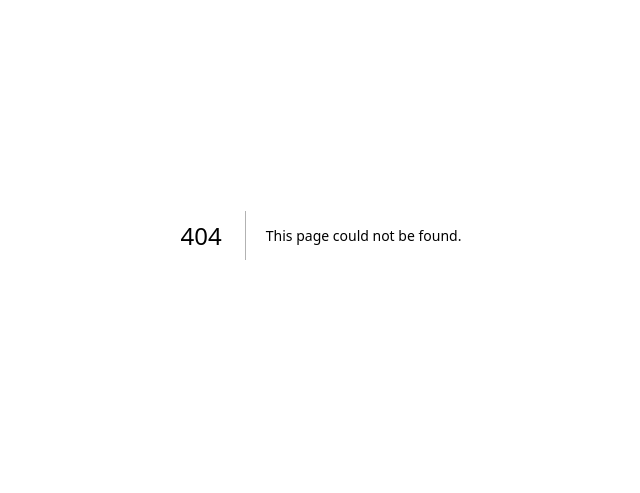
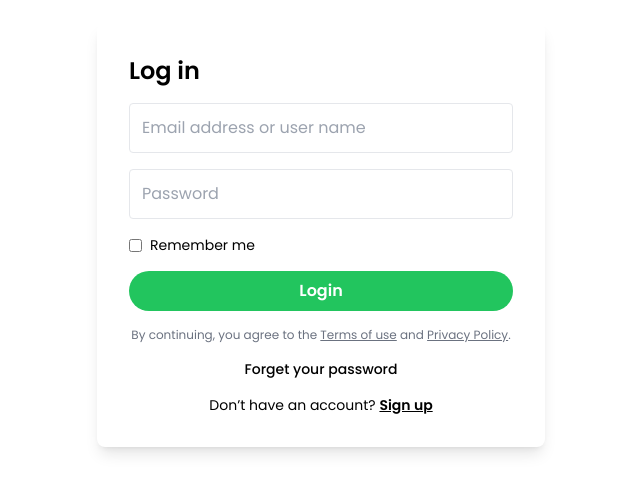
Before and after one commit to Xavier1508/recycling-waste-webapp, a Next.js app: page /login in a window 1280 px wide. Before the commit this address had no page. Shown: the part 165-658 px from the top of the page, without its empty margins (319-959 px from the left). Built offline with nearby package versions, Linux system fonts and the light colour scheme; a web font is replaced by a local one.

Commit message:
ini ada login sama signup coba di cek

```diff
--- /dev/null
+++ b/src/components/Login.jsx
@@ -0,0 +1,46 @@
+import React from "react";
+import Link from "next/link";
+import { FaRegEyeSlash } from "react-icons/fa";
+
+const Login = () => {
+  return (
+    <div className="min-h-screen bg-white flex flex-col">
+      <main className="flex justify-center items-center flex-1">
+        <div className="w-full max-w-md bg-white p-8 shadow-lg rounded-lg">
+          <h2 className="text-2xl font-semibold mb-4">Log in</h2>
+          <form className="space-y-4">
+            <input
+              type="text"
+              placeholder="Email address or user name"
+              className="w-full p-3 border rounded"
+            />
+            <div className="relative">
+              <input
+                type="password"
+                placeholder="Password"
+                className="w-full p-3 border rounded"
+              />
+            </div>
+            <div className="flex items-center">
+              <input type="checkbox" id="remember" className="mr-2" />
+              <label htmlFor="remember" className="text-sm">Remember me</label>
+            </div>
+            <button type="submit" className="w-full bg-green-500 text-white py-2 rounded-full font-semibold">
+              Login
+            </button>
+            <p className="text-xs text-center text-gray-500">
+              By continuing, you agree to the <a href="#" className="underline">Terms of use</a> and <a href="#" className="underline">Privacy Policy</a>.
+            </p>
+            <a href="#" className="text-sm font-medium text-center block">Forget your password</a>
+            <p className="text-sm text-center">
+              Don’t have an account?{" "}
+              <Link href="/signup" className="font-semibold underline">Sign up</Link>
+            </p>
+          </form>
+        </div>
+      </main>
+    </div>
+  );
+};
+
+export default Login;
--- a/src/components/Navbar.jsx
+++ b/src/components/Navbar.jsx
@@ -5,6 +5,8 @@ import Link from "next/link";
 import { navLinks } from "@/constants";
 import { motion } from "framer-motion";
 import Image from "next/image";
+import { useRouter } from "next/router";
+
 
 const Navbar = () => {
   const [toggle, setToggle] = useState(false);
@@ -52,10 +54,10 @@ const Navbar = () => {
       </ul>
       <div className="space-x-4 md:flex hidden">
         <Link
-          href="mailto:abc@gmail.com"
+          href="/login"  // <-- updated from mailto:abc@gmail.com
           className="button flex-shrink-0 transition-colors text-white py-3 px-6 font-medium text-[18px] font-poppins"
-        >
-          Contact Us
+>
+          Login
         </Link>
       </div>
 
@@ -83,10 +85,10 @@ const Navbar = () => {
             ))}
             <div className="items-center mt-8">
               <Link
-                href="mailto:abc@gmail.com"
-                className="button transition-colors text-[16px] rounded-lg text-white py-3 px-5 font-normal font-poppins"
-              >
-                Contact Us
+               href="/login"  // <-- updated from mailto:abc@gmail.com
+               className="button flex-shrink-0 transition-colors text-white py-3 px-6 font-medium text-[18px] font-poppins"
+             >
+                Login
               </Link>
             </div>
           </ul>
--- /dev/null
+++ b/src/components/ReedemBanner.jsx
@@ -0,0 +1,25 @@
+import React from "react";
+
+const ReedemBanner = () => {
+  return (
+    <section className="text-white py-20 px-6 text-center">
+      <h1 className="text-4xl font-bold mb-4">Redeem Your Reward</h1>
+      <p className="mb-6">Enter your redeem code to unlock exciting rewards!</p>
+      <form className="max-w-md mx-auto">
+        <input
+          type="text"
+          placeholder="Enter Redeem Code"
+          className="w-full px-4 py-2 mb-4 text-black rounded"
+        />
+        <button
+          type="submit"
+          className="bg-green-600 hover:bg-green-700 text-white font-semibold py-2 px-6 rounded"
+        >
+          Redeem Now
+        </button>
+      </form>
+    </section>
+  );
+};
+
+export default ReedemBanner;
--- /dev/null
+++ b/src/components/Router.jsx
@@ -0,0 +1,3 @@
+const router = useRouter();
+const currentPath = router.pathname;
+const hideLoginButton = currentPath === "/login" || currentPath === "/signup";
--- /dev/null
+++ b/src/components/SignUp.jsx
@@ -0,0 +1,33 @@
+import React from "react";
+import Link from "next/link";
+
+const SignUp = () => {
+  return (
+    <div className="min-h-screen bg-white flex flex-col">
+      <main className="flex justify-center items-center flex-1">
+        <div className="w-full max-w-md bg-white p-8 shadow-lg rounded-lg">
+          <h2 className="text-2xl font-semibold mb-4">Sign up</h2>
+          <form className="space-y-4">
+            <input type="text" placeholder="Nama" className="w-full p-3 border rounded" />
+            <input type="text" placeholder="No. Handphone" className="w-full p-3 border rounded" />
+            <input type="email" placeholder="Email" className="w-full p-3 border rounded" />
+            <input type="password" placeholder="Kata Sandi" className="w-full p-3 border rounded" />
+            <input type="password" placeholder="Konfirmasi Kata Sandi" className="w-full p-3 border rounded" />
+            <p className="text-xs text-center text-gray-500">
+              By continuing, you agree to the <a href="#" className="underline">Terms of use</a> and <a href="#" className="underline">Privacy Policy</a>.
+            </p>
+            <button type="submit" className="w-full bg-green-500 text-white py-2 rounded-full font-semibold">
+              Daftar
+            </button>
+          </form>
+          <div className="mt-6 border-t pt-4 text-center text-sm text-gray-600">
+            Or continue with{" "}
+            <Link href="/login" className="font-semibold underline">Login</Link>
+          </div>
+        </div>
+      </main>
+    </div>
+  );
+};
+
+export default SignUp;
--- /dev/null
+++ b/src/pages/login.js
@@ -0,0 +1,43 @@
+import React, { useEffect, useState } from "react";
+import { PulseLoader } from "react-spinners";
+import styles from "@/style";
+import { useRouter } from "next/router";
+import Navbar from "@/components/Navbar";
+import Footer from "@/components/Footer";
+import Login from "@/components/Login";
+
+const login = () => {
+  const [loading, setLoading] = useState(true);
+
+  useEffect(() => {
+    const timer = setTimeout(() => setLoading(false), 1000);
+    return () => clearTimeout(timer);
+  }, []);
+
+  const override = `
+    display: block;
+    margin: 0 auto;
+  `;
+
+  return (
+    <div>
+      {loading ? (
+        <div className="sweet-loading bg-white flex justify-center items-center h-screen">
+          <PulseLoader
+            color="#fff"
+            loading={loading}
+            size={15}
+            css={override}
+          />
+        </div>
+      ) : (
+        <>
+          <Login />
+        </>
+      )}
+    </div>
+
+  );
+};
+
+export default login;
--- /dev/null
+++ b/src/pages/redeem.js
@@ -0,0 +1,52 @@
+// pages/reedem.js
+import Navbar from "@/components/Navbar";
+import Footer from "@/components/Footer";
+import CTA from "@/components/CTA";
+import ReedemBanner from "@/components/ReedemBanner";
+import RedeemSection from "@/components/RedeemSection";
+import styles from "@/style";
+import React, { useEffect, useState } from "react";
+import { PulseLoader } from "react-spinners";
+
+const reedem = () => {
+  const [loading, setLoading] = useState(true);
+
+  useEffect(() => {
+    const delay = setTimeout(() => {
+      setLoading(false);
+    }, 1000);
+    return () => clearTimeout(delay);
+  }, []);
+
+  const override = `
+    display: block;
+    margin: 0 auto;
+  `;
+
+  return (
+    <div>
+      {loading ? (
+        <div className="sweet-loading bgRedGradient flex justify-center items-center h-screen">
+          <PulseLoader color="#fff" loading={loading} size={15} css={override} />
+        </div>
+      ) : (
+        <>
+          <div className={`${styles.paddingX} ${styles.flexCenter} relative z-30`}>
+            <div className={`${styles.boxWidth}`}>
+              <Navbar />
+            </div>
+          </div>
+
+          <div className="relative z-20">
+            {/* <ReedemBanner /> */}
+          </div>
+          <RedeemSection />
+          <CTA />
+          <Footer />
+        </>
+      )}
+    </div>
+  );
+};
+
+export default reedem;
--- /dev/null
+++ b/src/pages/signup.js
@@ -0,0 +1,38 @@
+import React, { useEffect, useState } from "react";
+import { PulseLoader } from "react-spinners";
+import SignUp from "@/components/SignUp";
+
+const signup = () => {
+  const [loading, setLoading] = useState(true);
+
+  useEffect(() => {
+    const timer = setTimeout(() => setLoading(false), 1000);
+    return () => clearTimeout(timer);
+  }, []);
+
+  const override = `
+    display: block;
+    margin: 0 auto;
+  `;
+
+  return (
+    <div>
+      {loading ? (
+        <div className="sweet-loading bg-white flex justify-center items-center h-screen">
+          <PulseLoader
+            color="#fff"
+            loading={loading}
+            size={15}
+            css={override}
+          />
+        </div>
+      ) : (
+        <>
+          <SignUp />
+        </>
+      )}
+    </div>
+  );
+};
+
+export default signup;
```
